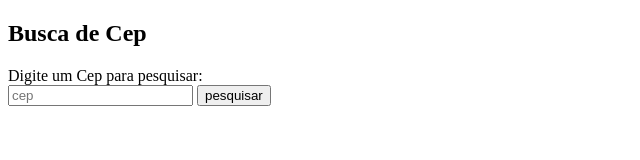
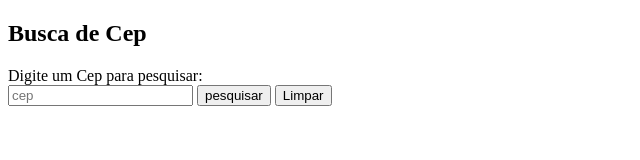
Before and after one commit to Genildocs/Projeto-BuscaCep, a plain HTML site: page buscacep.html in a window 1280 px wide. Shown: the whole page, without its empty margins (0-640 px from the left). Drawn offline with Linux system fonts and the light colour scheme.

Commit message:
adicionado funcao limparCampo

```diff
--- a/buscacep.html
+++ b/buscacep.html
@@ -14,6 +14,7 @@
         <br>
         <input type="text" name="" id="busca_cep" placeholder="cep">
         <input type="button" value="pesquisar" onclick="buscaCep()">
+        <input type="button" value="Limpar" onclick="limparCampo()">
 
         <p id="cep_number"></p>
         <p id="address"></p>
--- a/script.js
+++ b/script.js
@@ -13,3 +13,11 @@
         console.log(user_json)
     })
   }
+
+  function limparCampo(){
+      document.getElementById("busca_cep").value = "";
+      document.getElementById("cep_number").innerHTML = ""
+      document.getElementById("address").innerHTML = ""
+      document.getElementById("district").innerHTML = ""
+      document.getElementById("city").innerHTML = ""
+  }
```
